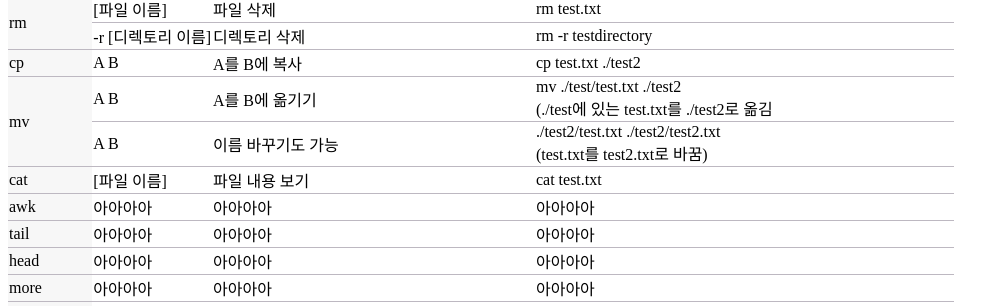
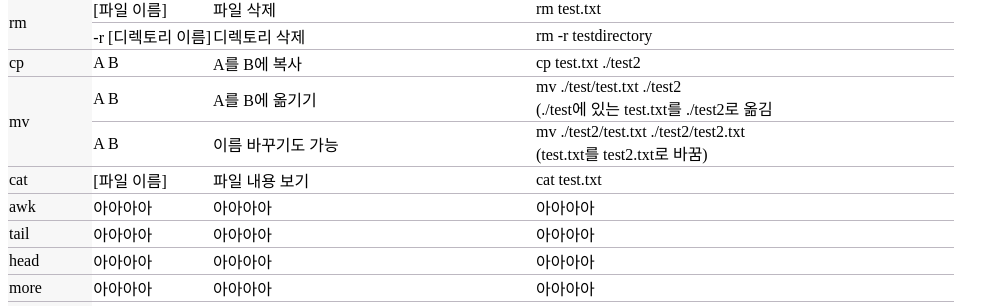
Before and after one commit to finddme/finddme.github.io, a Jekyll site: the page built from _posts/2022-01-12-Linux.md, in a window 1280 px wide. Shown: the part 271-577 px from the top of the page, without its empty margins (0-1006 px from the left). Built offline with Jekyll 4.4.1, drawn with Linux system fonts in a browser that asks for light colours.

Commit message:
Update 2022-01-12-Linux.md

```diff
--- a/_posts/2022-01-12-Linux.md
+++ b/_posts/2022-01-12-Linux.md
@@ -51,13 +51,13 @@
        <tr><td class="line">-alS</td><td class="line">감춰진 파일 더 자세히, 파일 크기를 기준으로 sort</td><td class="line"> </td></tr>
        <tr><td class="line3" rowspan="1">pwd</td><td class="line"> </td><td class="line">현재 경로</td><td class="line"> </td></tr>
        <tr><td class="line3" rowspan="1">mkdir [이름]</td><td class="line"> </td><td class="line">현재 directory 하위에 새 directory 만들기</td><td class="line"> </td></tr>
-       <tr><td class="line3" rowspan="1">touch [이름]</td><td class="line"> </td><td class="line">비어 있는 파일 만들기</td><td class="line">touch test.txt</td></tr>
-       <tr><td class="line3" rowspan="2">rm</td><td class="line">[파일 이름]</td><td class="line">파일 삭제</td><td class="line">rm test.txt</td></tr>
+       <tr><td class="line3" rowspan="1">touch [이름]</td><td class="line"> </td><td class="line">비어 있는 파일 만들기</td><td class="line">touch  test&#46;txt</td></tr>
+       <tr><td class="line3" rowspan="2">rm</td><td class="line">[파일 이름]</td><td class="line">파일 삭제</td><td class="line">rm  test&#46;txt</td></tr>
        <tr><td class="line">-r [디렉토리 이름]</td><td class="line">디렉토리 삭제</td><td class="line">rm -r testdirectory</td></tr>
-       <tr><td class="line3" rowspan="1">cp</td><td class="line">A B</td><td class="line">A를 B에 복사</td><td class="line">cp test&#46;txt  &#46;&#47;test2 </td></tr>
-       <tr><td class="line3" rowspan="2">mv</td><td class="line">A B</td><td class="line">A를 B에 옮기기</td><td class="line">mv &#46;&#47;test&#47;test&#46;txt &#46;&#47;test2<br>(&#46;&#47;test에 있는 test&#46;txt를 &#46;&#47;test2로 옮김</td></tr>
-       <tr><td class="line">A B</td><td class="line">이름 바꾸기도 가능</td><td class="line">&#46;&#47;test2&#47;test&#46;txt &#46;&#47;test2/test2&#46;txt<br>(test.txt를 test2.txt로 바꿈)</td></tr>
-       <tr><td class="line3" rowspan="1">cat</td><td class="line">[파일 이름]</td><td class="line">파일 내용 보기</td><td class="line">cat test&#46;txt</td></tr>
+       <tr><td class="line3" rowspan="1">cp</td><td class="line">A B</td><td class="line">A를 B에 복사</td><td class="line">cp  test&#46;txt  &#46;&#47;test2 </td></tr>
+       <tr><td class="line3" rowspan="2">mv</td><td class="line">A B</td><td class="line">A를 B에 옮기기</td><td class="line">mv  &#46;&#47;test&#47;test&#46;txt &#46;&#47;test2<br>(&#46;&#47;test에 있는 test&#46;txt를 &#46;&#47;test2로 옮김</td></tr>
+       <tr><td class="line">A B</td><td class="line">이름 바꾸기도 가능</td><td class="line">mv  &#46;&#47;test2&#47;test&#46;txt   &#46;&#47;test2/test2&#46;txt<br>(test.txt를 test2.txt로 바꿈)</td></tr>
+       <tr><td class="line3" rowspan="1">cat</td><td class="line">[파일 이름]</td><td class="line">파일 내용 보기</td><td class="line">cat  test&#46;txt</td></tr>
        <tr><td class="line3" rowspan="1">awk</td><td class="line">아아아아</td><td class="line">아아아아</td><td class="line">아아아아</td></tr>
        <tr><td class="line3" rowspan="1">tail</td><td class="line">아아아아</td><td class="line">아아아아</td><td class="line">아아아아</td></tr>
        <tr><td class="line3" rowspan="1">head</td><td class="line">아아아아</td><td class="line">아아아아</td><td class="line">아아아아</td></tr>
```
